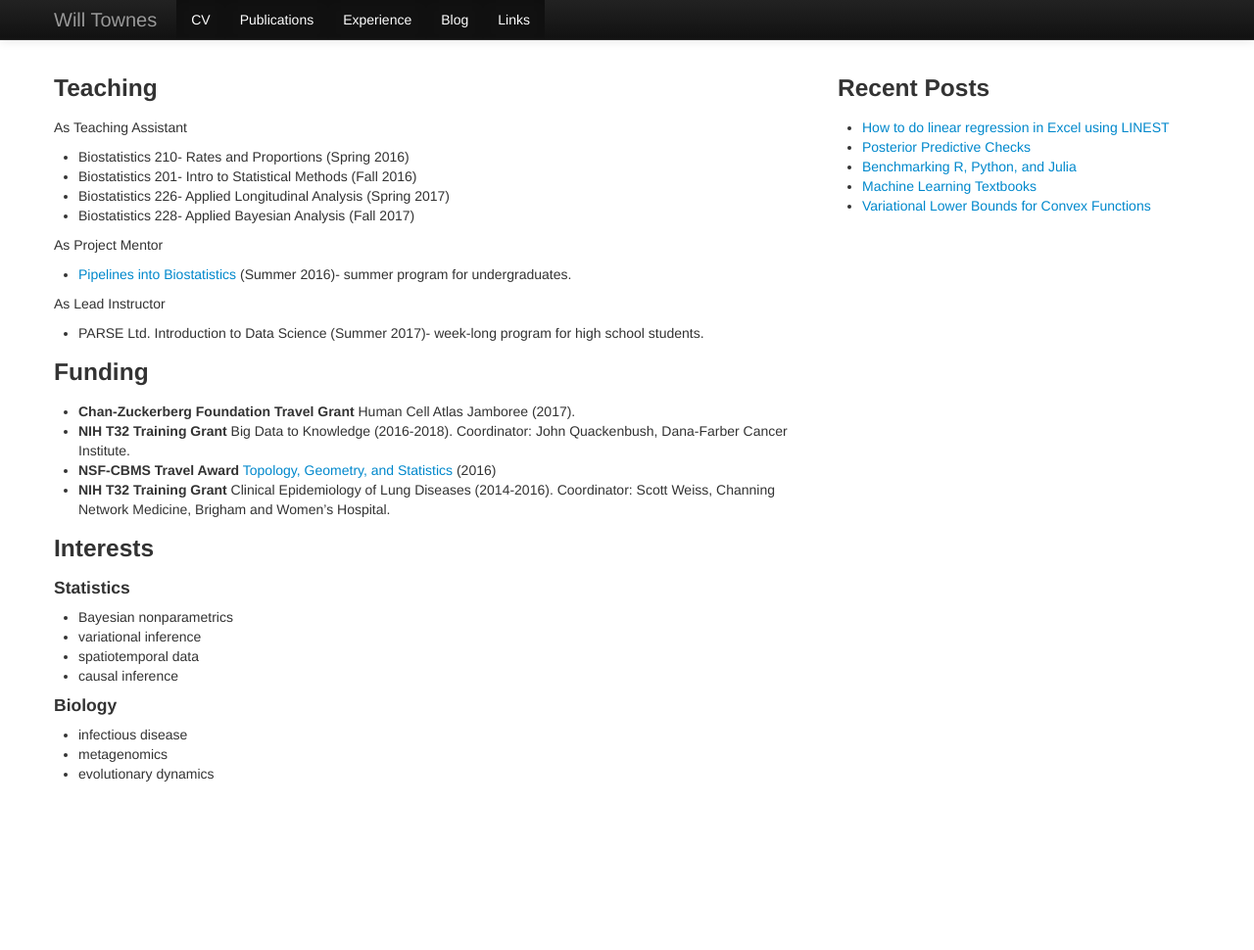
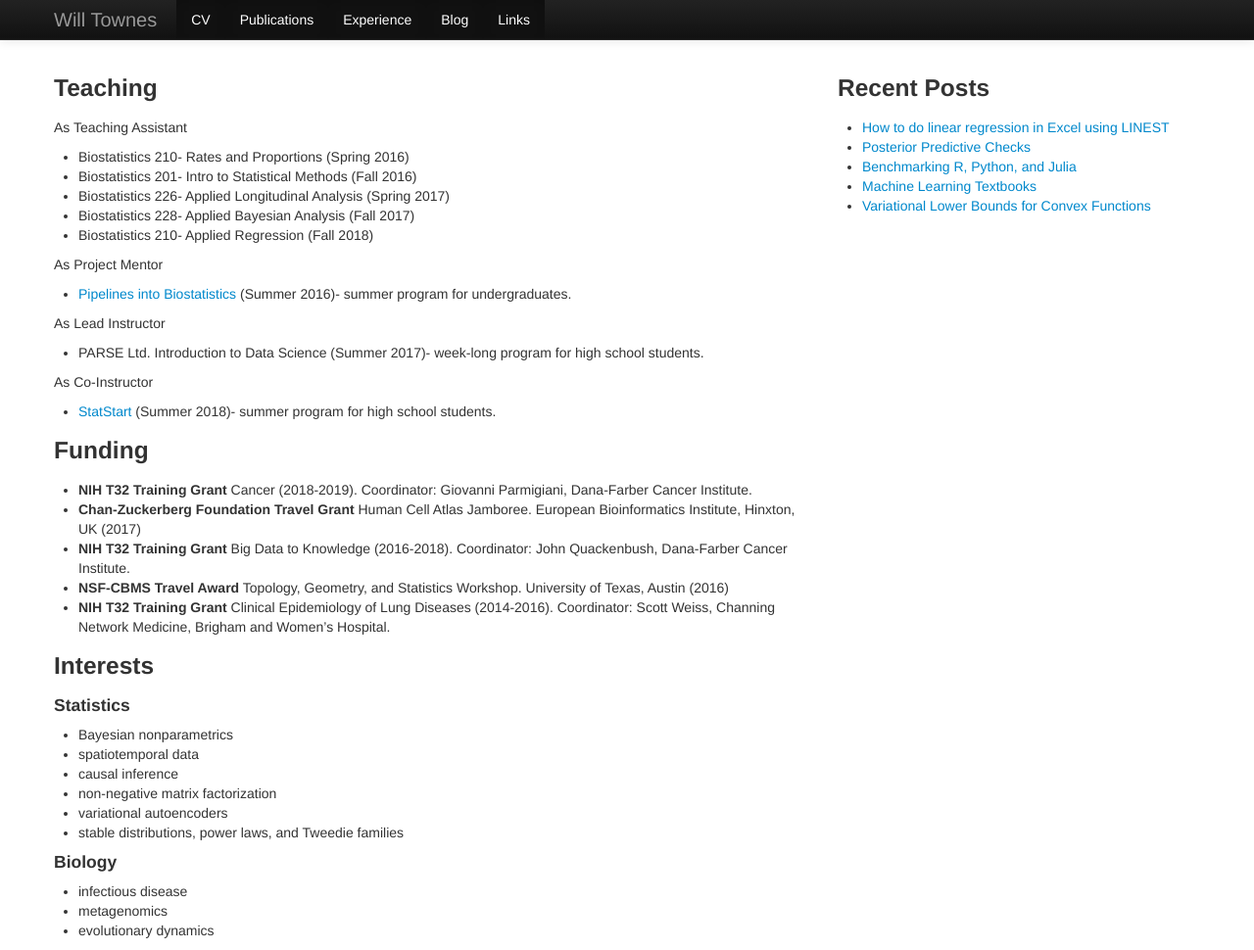
Before and after one commit to willtownes/willtownes.github.io, a Jekyll site: the page built from experience/index.md, in a window 1280 px wide and 970 px high. Shown: the whole window at 98% size. Built offline with Jekyll 4.4.1, drawn with Linux system fonts in a browser that asks for light colours; nearby versions of some CDN libraries.

Commit message:
included more teaching experience

```diff
--- a/experience/index.md
+++ b/experience/index.md
@@ -10,6 +10,7 @@ As Teaching Assistant
 * Biostatistics 201- Intro to Statistical Methods (Fall 2016)
 * Biostatistics 226- Applied Longitudinal Analysis (Spring 2017)
 * Biostatistics 228- Applied Bayesian Analysis (Fall 2017)
+* Biostatistics 210- Applied Regression (Fall 2018)
 
 As Project Mentor
 * [Pipelines into Biostatistics](https://www.hsph.harvard.edu/biostatistics/diversity/summer-program/research-projects/) (Summer 2016)- summer program for undergraduates.
@@ -17,20 +18,25 @@ As Project Mentor
 As Lead Instructor
 * PARSE Ltd. Introduction to Data Science (Summer 2017)- week-long program for high school students.
 
+As Co-Instructor
+* [StatStart](https://www.hsph.harvard.edu/biostatistics/statstart-a-program-for-high-school-students/) (Summer 2018)- summer program for high school students.
+
 ### Funding
-
-* **Chan-Zuckerberg Foundation Travel Grant** Human Cell Atlas Jamboree (2017).
+* **NIH T32 Training Grant** Cancer (2018-2019). Coordinator: Giovanni Parmigiani, Dana-Farber Cancer Institute.
+* **Chan-Zuckerberg Foundation Travel Grant** Human Cell Atlas Jamboree. European Bioinformatics Institute, Hinxton, UK (2017)
 * **NIH T32 Training Grant** Big Data to Knowledge (2016-2018). Coordinator: John Quackenbush, Dana-Farber Cancer Institute.
-* **NSF-CBMS Travel Award** [Topology, Geometry, and Statistics](https://stat.utexas.edu/training/cbms-2016) (2016)
+* **NSF-CBMS Travel Award** Topology, Geometry, and Statistics Workshop. University of Texas, Austin (2016)
 * **NIH T32 Training Grant** Clinical Epidemiology of Lung Diseases (2014-2016). Coordinator: Scott Weiss, Channing Network Medicine, Brigham and Women's Hospital.
 
 ### Interests
 
 #### Statistics
 * Bayesian nonparametrics
-* variational inference
 * spatiotemporal data
 * causal inference
+* non-negative matrix factorization
+* variational autoencoders
+* stable distributions, power laws, and Tweedie families
 
 #### Biology
 * infectious disease
```
